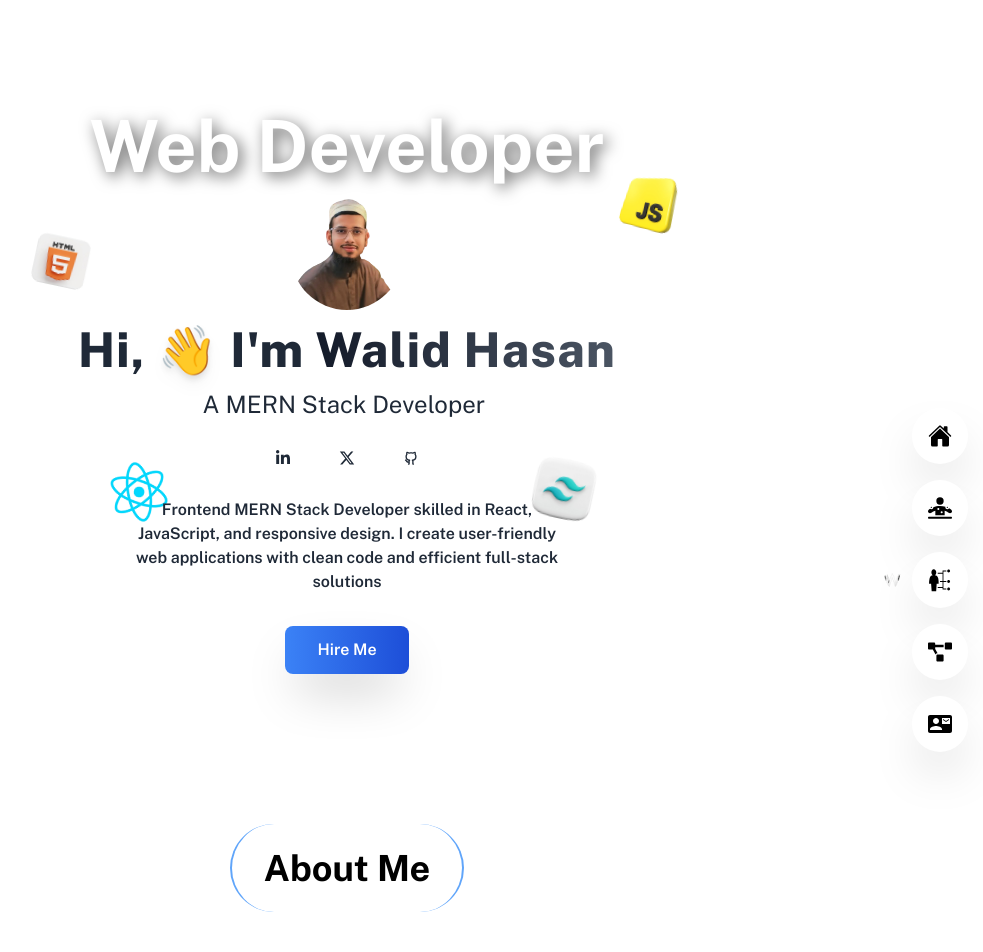
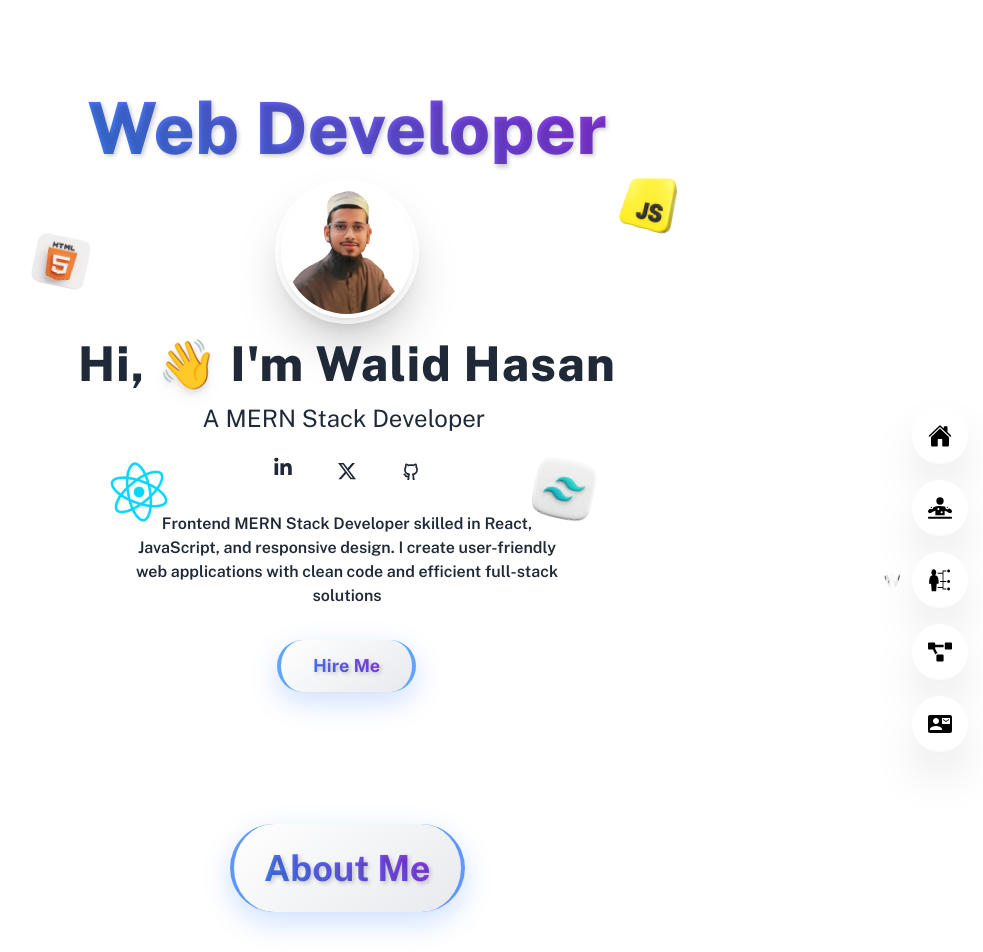
Before and after one commit to walid-official/my-new-portfolio, a React (Vite) app: page / in a window 1280 px wide. Shown: the top 952 px of the page, without its empty margins (293-1276 px from the left). Built offline with nearby package versions, Linux system fonts and the light colour scheme.

Commit message:
some modifications are added

```diff
--- a/src/components/About/About.jsx
+++ b/src/components/About/About.jsx
@@ -1,14 +1,53 @@
 import React from "react";
 import aboutImg from "../../assets/images/about2.png";
-import nodeJs from "../../assets/images/skills/nodejs.png"
-import reactJs from "../../assets/images/skills/react.png"
+import nodeJs from "../../assets/images/skills/nodejs.png";
+import reactJs from "../../assets/images/skills/react.png";
 import { motion } from "framer-motion";
 const About = () => {
   return (
     <div className="">
       <div className="w-11/12 mx-auto">
-        <div className="boxShadow mt-6  lg:w-[20%] md:w-[40%] sm:w-[80%] border-l-blue-400 border-r-blue-400 border-2 border-t-0 border-b-0 rounded-full mx-auto p-6">
-          <h2 className="font-bold text-4xl text-center text-black">
+        <div
+          className="mt-6 lg:w-[20%] md:w-[40%] sm:w-[80%] mx-auto p-6 relative overflow-hidden group"
+          style={{
+            background:
+              "linear-gradient(145deg, rgba(255,255,255,0.9), rgba(229,231,235,0.9))",
+            boxShadow: "0px 10px 30px rgba(0, 102, 255, 0.2)",
+            borderLeft: "4px solid rgba(59, 130, 246, 0.8)",
+            borderRight: "4px solid rgba(59, 130, 246, 0.8)",
+            borderRadius: "9999px",
+            transform: "perspective(1000px)",
+          }}
+        >
+          {/* Glow Effect */}
+          <div
+            className="absolute inset-0 opacity-0 group-hover:opacity-100 transition-opacity duration-500"
+            style={{
+              background:
+                "radial-gradient(circle at center, rgba(59, 130, 246, 0.2), transparent 70%)",
+            }}
+          ></div>
+
+          {/* Animated Border */}
+          <div
+            className="absolute inset-0 rounded-full border-2 border-transparent group-hover:border-blue-400 transition-all duration-500"
+            style={{
+              animation: "spin 5s linear infinite",
+            }}
+          ></div>
+
+          {/* Title */}
+          <h2
+            className="font-bold text-4xl text-center text-black relative z-10"
+            style={{
+              background:
+                "linear-gradient(45deg, rgba(59, 130, 246, 1), rgba(147, 51, 234, 1))",
+              WebkitBackgroundClip: "text",
+              backgroundClip: "text",
+              color: "transparent",
+              textShadow: "2px 2px 4px rgba(0, 0, 0, 0.2)",
+            }}
+          >
             About Me
           </h2>
         </div>
@@ -141,7 +180,7 @@ const About = () => {
 
                 {/* Text Section */}
                 <div className="relative z-10">
-                <div className="">
+                  <div className="">
                     <img src={reactJs} className="w-20" alt="" />
                   </div>
                   <h2 className="text-2xl font-bold text-[#000] mb-3">
@@ -214,8 +253,12 @@ const About = () => {
 
                 {/* Text Section */}
                 <div className="relative z-10">
-                <div className="">
-                    <img src="https://images.seeklogo.com/logo-png/44/2/next-js-icon-logo-png_seeklogo-449825.png" className="w-20" alt="" />
+                  <div className="">
+                    <img
+                      src="https://images.seeklogo.com/logo-png/44/2/next-js-icon-logo-png_seeklogo-449825.png"
+                      className="w-20"
+                      alt=""
+                    />
                   </div>
                   <h2 className="text-2xl font-bold text-[#000] mb-3">
                     Web Developer | Next.js
--- a/src/components/banner/Banner.jsx
+++ b/src/components/banner/Banner.jsx
@@ -25,7 +25,7 @@ const Banner = () => {
 
   return (
     <div className="relative">
-      <div className="absolute right-80 top-40 rotate-12 -z-10">
+      <div className="absolute right-80 top-40 rotate-12 ">
         <motion.img
           className="w-16 h-16"
           animate={{
@@ -42,7 +42,7 @@ const Banner = () => {
           alt=""
         />
       </div>
-      <div className="absolute left-80 top-60 rotate-12 -z-10">
+      <div className="absolute left-80 top-60 rotate-12 ">
         <motion.img
           className="w-16 h-16"
           animate={{
@@ -58,7 +58,7 @@ const Banner = () => {
           alt=""
         />
       </div>
-      <div className="absolute left-[400px] top-[460px] rotate-12 -z-10">
+      <div className="absolute left-[400px] top-[460px] rotate-12 ">
         <motion.img
           className="w-16 h-16"
           animate={{
@@ -74,7 +74,7 @@ const Banner = () => {
           alt=""
         />
       </div>
-      <div className="absolute right-[400px] top-[460px] rotate-12 -z-10">
+      <div className="absolute right-[400px] top-[460px] rotate-12 ">
         <motion.img
           className="w-16 h-16"
           animate={{
@@ -93,30 +93,96 @@ const Banner = () => {
       </div>
       <div className="lg:h-screen w-11/12 mx-auto">
         <div className="lg:flex items-center lg:h-screen flex-row-reverse justify-around ">
-          <div className="   p-10 lg:w-[70%] w-[90%] flex flex-col justify-center items-center">
-            <div className="flex gap-2 items-center" data-aos="slide-right" data-aos-mirror="false"  data-aos-once="false">
-              <h1 className="font-bold md:text-6xl text-4xl lg:text-7xl text-white drop-shadow-[4px_4px_8px_rgba(0,0,0,0.6)]">
+          <div className="  p-10 lg:w-[70%] w-[90%] flex flex-col justify-center items-center">
+            <div
+              className="flex gap-2 items-center relative"
+              data-aos="slide-right"
+              data-aos-mirror="false"
+              data-aos-once="false"
+            >
+              <h1
+                className="font-extrabold text-4xl md:text-6xl lg:text-7xl text-transparent bg-clip-text transition-all duration-500 ease-in-out"
+                style={{
+                  background:
+                    "linear-gradient(45deg, rgba(59, 130, 246, 1), rgba(147, 51, 234, 1))",
+                  WebkitBackgroundClip: "text",
+                  backgroundClip: "text",
+                  color: "transparent",
+                  textShadow: "2px 2px 4px rgba(0, 0, 0, 0.2)",
+                }}
+              >
                 Web Developer
               </h1>
+
+              {/* Glow Effect on Hover */}
+              <div
+                className="absolute inset-0 opacity-0 group-hover:opacity-100 transition-opacity duration-500"
+                style={{
+                  background:
+                    "radial-gradient(circle, rgba(75, 85, 99, 0.3), transparent 80%)",
+                }}
+              ></div>
             </div>
 
-            <div className="mt-4" data-aos="slide-down" data-aos-mirror="false"  data-aos-once="false">
-              <img
-                className="w-28 h-28 rounded-full object-cover"
-                src={bannerImg}
-                alt=""
-              />
-            </div>
-            <div className="flex gap-6 items-center pb-4">
-            </div>
+            <motion.div
+              initial={{ opacity: 0, y: -20 }}
+              animate={{ opacity: 1, y: 0 }}
+              transition={{ duration: 0.6, ease: "easeOut" }}
+              whileHover={{ scale: 1.1 }}
+              className="mt-4 relative flex justify-center"
+              data-aos="slide-down"
+              data-aos-mirror="false"
+              data-aos-once="false"
+            >
+              {/* Animated Border */}
+              <div className="relative w-36 h-36 rounded-full p-[3px] shadow-2xl border-[3px] border-transparent animate-border-gradient">
+                {/* Profile Image */}
+                <motion.img
+                  className="w-full h-full rounded-full object-cover shadow-lg border-4 border-white"
+                  src={bannerImg}
+                  alt="Profile"
+                  whileHover={{ scale: 1.05, rotate: 2 }}
+                />
+              </div>
+            </motion.div>
+
+            <div className="flex gap-6 items-center pb-4"></div>
             {/* bg-clip-text text-transparent bg-gradient-to-r from-[rgb(77,160,255)]  to-[#0f70df] */}
-            <h1   className="text-center font-extrabold text-xl sm:text-5xl md:text-4xl lg:text-5xl leading-tight tracking-wide" data-aos="slide-up" data-aos-mirror="false"  data-aos-once="false">
-              Hi, <span className="text-blue-600 drop-shadow-lg">👋</span> I'm
-              <span className="relative text-transparent bg-clip-text bg-gradient-to-r from-gray-900 to-gray-600">
+            <h1
+              className="text-center transition-all duration-500 font-extrabold text-xl sm:text-5xl md:text-4xl lg:text-5xl leading-tight tracking-wide relative"
+              data-aos="slide-up"
+              data-aos-mirror="false"
+              data-aos-once="false"
+              // style={{
+              //   background:
+              //     "linear-gradient(45deg, rgba(59, 130, 246, 1), rgba(147, 51, 234, 1))",
+              //   WebkitBackgroundClip: "text",
+              //   backgroundClip: "text",
+              //   color: "transparent",
+              //   textShadow: "2px 2px 4px rgba(0, 0, 0, 0.2)",
+              // }}
+            >
+              Hi,{" "}
+              <span className="inline-block text-blue-600 drop-shadow-lg animate-waving-hand">
+                👋
+              </span>{" "}
+              I'm
+              <span
+                className="relative transition-all duration-500 ease-in-out hover:scale-105"
+                // style={{
+                //   background:
+                //     "linear-gradient(45deg, rgba(59, 130, 246, 1), rgba(147, 51, 234, 1))",
+                //   WebkitBackgroundClip: "text",
+                //   backgroundClip: "text",
+                //   color: "transparent",
+                //   textShadow: "2px 2px 4px rgba(0, 0, 0, 0.2)",
+                // }}
+              >
                 {" "}
                 Walid Hasan
               </span>
             </h1>
+
             <div className="py-3 text-center">
               <TypeAnimation
                 sequence={[
@@ -135,31 +201,73 @@ const Banner = () => {
               />
             </div>
             <div className="flex gap-4">
-              <div
+              {/* LinkedIn Icon */}
+              <motion.div
                 onClick={handleLinkdin}
-                className="boxShadow hover:shadow-2xl  hover:border duration-500  cursor-pointer w-12 h-12 rounded-full flex justify-center items-center"
+                className="boxShadow hover:shadow-2xl hover:border duration-500 cursor-pointer w-12 h-12 rounded-full flex justify-center items-center"
+                whileHover={{ scale: 1.1, rotate: 10 }}
+                whileTap={{ scale: 0.9 }}
+                transition={{ type: "spring", stiffness: 300 }}
               >
                 <a>
-                  <FaLinkedinIn></FaLinkedinIn>
+                  <motion.div
+                    animate={{ y: [0, -5, 0] }}
+                    transition={{
+                      duration: 2,
+                      repeat: Infinity,
+                      ease: "easeInOut",
+                    }}
+                  >
+                    <FaLinkedinIn className="text-xl" />
+                  </motion.div>
                 </a>
-              </div>
-              <div
+              </motion.div>
+
+              {/* Twitter Icon */}
+              <motion.div
                 onClick={handleTwitter}
-                className="boxShadow hover:shadow-2xl  hover:border duration-500  cursor-pointer w-12 h-12 rounded-full flex justify-center items-center"
+                className="boxShadow hover:shadow-2xl hover:border duration-500 cursor-pointer w-12 h-12 rounded-full flex justify-center items-center"
+                whileHover={{ scale: 1.1, rotate: -10 }}
+                whileTap={{ scale: 0.9 }}
+                transition={{ type: "spring", stiffness: 300 }}
               >
                 <a href="">
-                  <FaXTwitter></FaXTwitter>
+                  <motion.div
+                    animate={{ y: [0, -5, 0] }}
+                    transition={{
+                      duration: 2,
+                      repeat: Infinity,
+                      ease: "easeInOut",
+                      delay: 0.5,
+                    }}
+                  >
+                    <FaXTwitter className=" text-xl" />
+                  </motion.div>
                 </a>
-              </div>
-              <div
+              </motion.div>
+
+              {/* GitHub Icon */}
+              <motion.div
                 onClick={handleGithub}
-                className="boxShadow hover:shadow-2xl  hover:border duration-500  cursor-pointer w-12 h-12 rounded-full flex justify-center items-center"
+                className="boxShadow hover:shadow-2xl hover:border duration-500 cursor-pointer w-12 h-12 rounded-full flex justify-center items-center"
+                whileHover={{ scale: 1.1, rotate: 10 }}
+                whileTap={{ scale: 0.9 }}
+                transition={{ type: "spring", stiffness: 300 }}
               >
                 <a href="">
-                  {" "}
-                  <RiGithubLine></RiGithubLine>
+                  <motion.div
+                    animate={{ y: [0, -5, 0] }}
+                    transition={{
+                      duration: 2,
+                      repeat: Infinity,
+                      ease: "easeInOut",
+                      delay: 1,
+                    }}
+                  >
+                    <RiGithubLine className=" text-xl" />
+                  </motion.div>
                 </a>
-              </div>
+              </motion.div>
             </div>
             <p className="py-4 w-[60%] font-semibold text-center">
               Frontend MERN Stack Developer skilled in React, JavaScript, and
@@ -169,13 +277,43 @@ const Banner = () => {
             <a
               href="https://docs.google.com/document/d/1cC_a_sEV_LUGmUvdnXGFEXXkNLDcnkuhn3G3prfDc6k/export?format=docx"
               download
-              className="relative px-8 py-3 rounded-lg my-4 border-none bg-gradient-to-r from-blue-500 to-blue-700 shadow-2xl boxShadow overflow-hidden group"
+              className="relative px-8 py-3 my-4 mx-auto flex justify-center items-center overflow-hidden rounded-full border-l-4 border-r-4 border-blue-400 bg-white shadow-xl transition-all duration-500 group hover:shadow-2xl"
+              style={{
+                background:
+                  "linear-gradient(145deg, rgba(255,255,255,0.9), rgba(229,231,235,0.9))",
+                boxShadow: "0px 10px 30px rgba(0, 102, 255, 0.2)",
+                transform: "perspective(1000px)",
+              }}
             >
-              {/* Background Sliding Effect */}
-              <span className="absolute inset-0 bg-gradient-to-r from-blue-500 to-blue-700 w-0 group-hover:w-full transition-all duration-500 ease-in-out"></span>
+              {/* Glow Effect */}
+              <div
+                className="absolute inset-0 opacity-0 group-hover:opacity-100 transition-opacity duration-500"
+                style={{
+                  background:
+                    "radial-gradient(circle at center, rgba(59, 130, 246, 0.2), transparent 70%)",
+                }}
+              ></div>
 
-              {/* Text Content */}
-              <span className="relative z-10  text-white group-hover:text-white font-semibold duration-500">
+              {/* Animated Border */}
+              <div
+                className="absolute inset-0 rounded-full border-2 border-transparent group-hover:border-blue-400 transition-all duration-500"
+                style={{
+                  animation: "spin 5s linear infinite",
+                }}
+              ></div>
+
+              {/* Button Text */}
+              <span
+                className="relative z-10 font-bold text-lg text-black transition-all duration-500 group-hover:text-blue-600"
+                style={{
+                  background:
+                    "linear-gradient(45deg, rgba(59, 130, 246, 1), rgba(147, 51, 234, 1))",
+                  WebkitBackgroundClip: "text",
+                  backgroundClip: "text",
+                  color: "transparent",
+                  textShadow: "2px 2px 4px rgba(0, 0, 0, 0.2)",
+                }}
+              >
                 Hire Me
               </span>
             </a>
--- a/src/index.css
+++ b/src/index.css
@@ -3,7 +3,7 @@
 @tailwind components;
 @tailwind utilities;
 
-body{
+body,html{
     font-family: "Public Sans", serif;
     overflow-x: hidden;
 }
```
